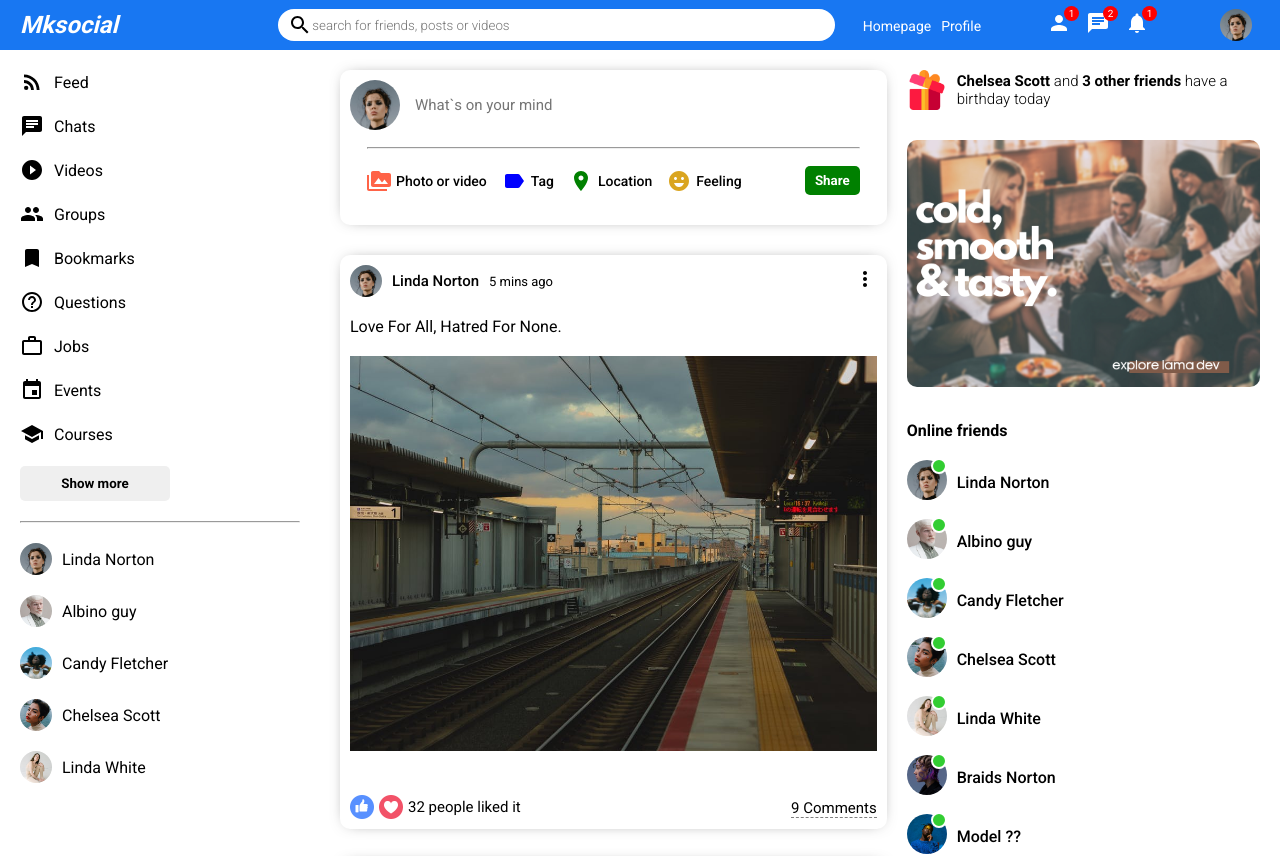
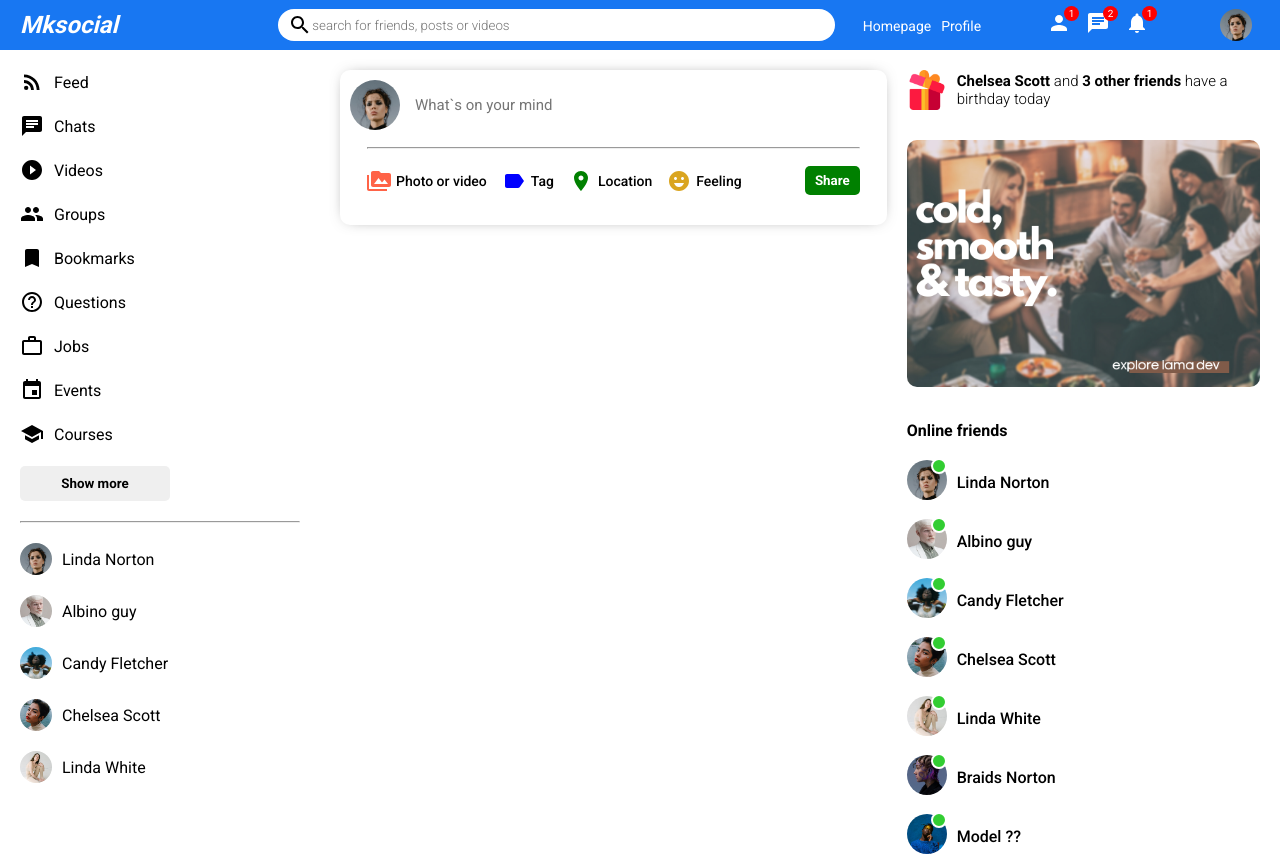
Before and after one commit to mkolade/socialMediaMERNapp, a React (Vite) app in the folder frontend/: page / in a window 1280 px wide. Shown: the top 856 px of the page. Built offline with nearby package versions, Linux system fonts and the light colour scheme.

Commit message:
tested out use effect and added proxy and axios

```diff
--- a/frontend/package.json
+++ b/frontend/package.json
@@ -14,6 +14,7 @@
     "@emotion/styled": "^11.11.0",
     "@mui/icons-material": "^5.11.16",
     "@mui/material": "^5.13.5",
+    "axios": "^1.4.0",
     "react": "^18.2.0",
     "react-dom": "^18.2.0"
   },
@@ -26,5 +27,6 @@
     "eslint-plugin-react-hooks": "^4.6.0",
     "eslint-plugin-react-refresh": "^0.3.4",
     "vite": "^4.3.2"
-  }
+  },
+  "proxy": "http://localhost:8000"
 }
--- a/frontend/src/components/Feed.jsx
+++ b/frontend/src/components/Feed.jsx
@@ -1,16 +1,19 @@
-import React from 'react'
+import React, { useEffect, useState } from 'react'
 import Share from './Share'
-import { Posts } from '../dummyData'
 import Post from './Post'
 
 export default function Feed() {
+  const [posts,setPosts] = useState([])
+  useEffect(() =>{
+    console.log('fed rendered')
+  },[])
   return (
     <div className='feed'>
       <div className="feedWrapper">
         <Share/>
-        {Posts.map((post) =>(
+        {/* {Posts.map((post) =>(
           <Post post = {post} key={post.id}/>
-        ))}
+        ))} */}
 
       </div>
     </div>
```
Also changed, not shown: 1 other file (tests, documents, lock files or other folders).
